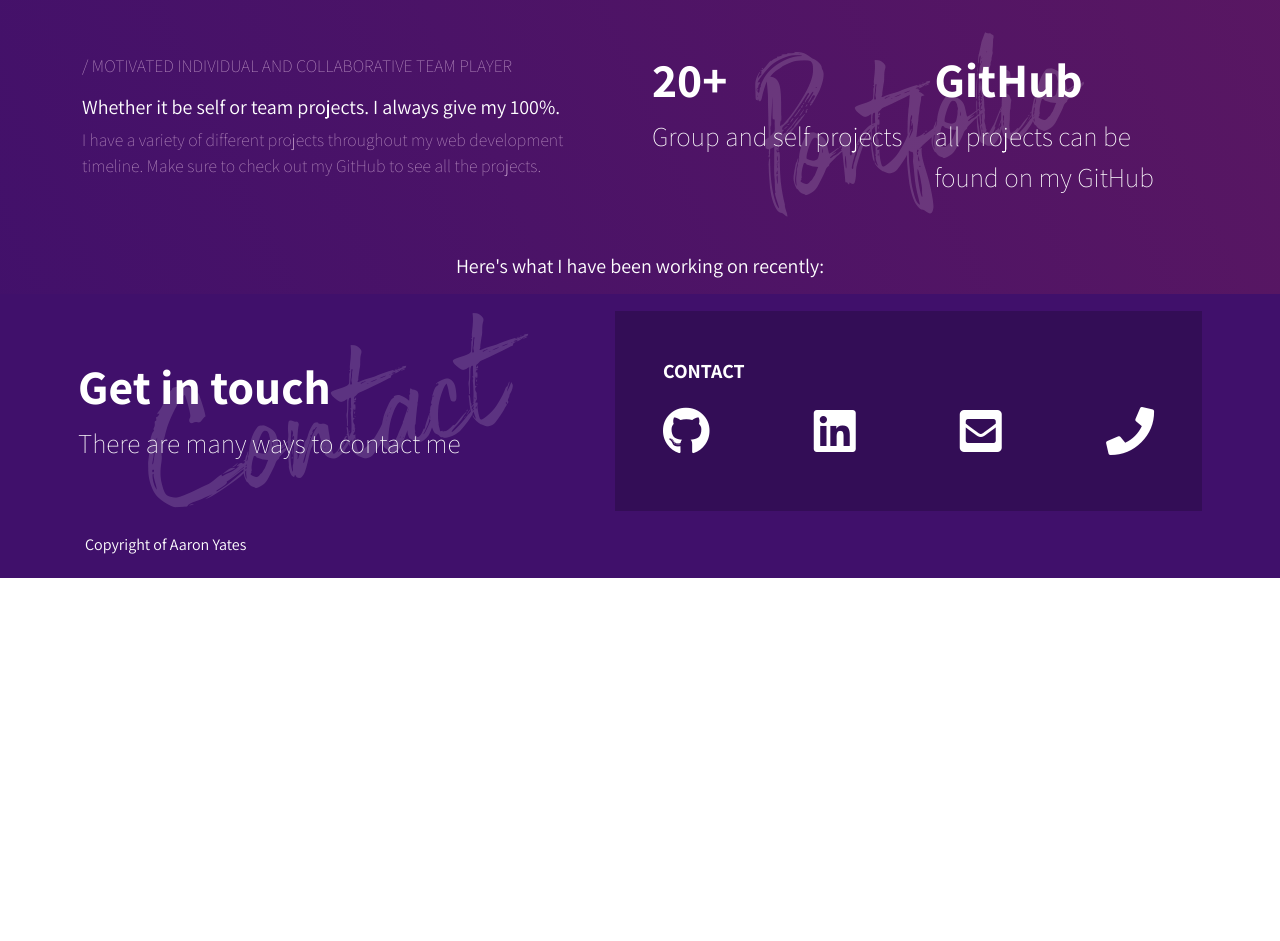
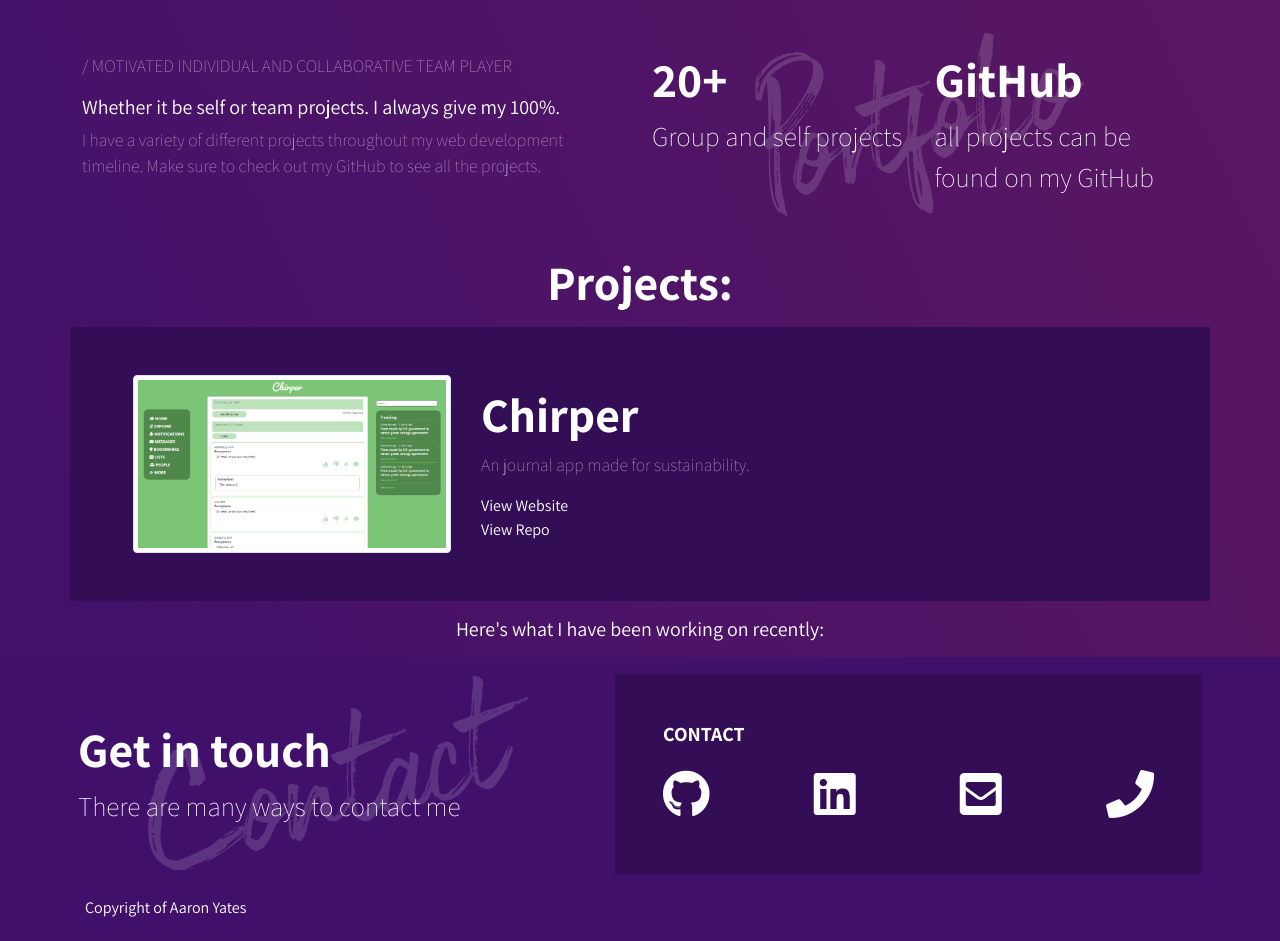
Before and after one commit to HeyAero/aaron_yates_portfolio, a website: page index.html in a window 1280 px wide. Shown: the part 1676-2617 px from the top of the page. Before the commit the page ends 2254 px from the top, so only its background shows below. Drawn offline with nearby package versions, Linux system fonts and the light colour scheme; no server answers.

Commit message:
add icon and first project to index

```diff
--- a/index.html
+++ b/index.html
@@ -9,6 +9,7 @@
     <meta charset="UTF-8" />
     <meta http-equiv="X-UA-Compatible" content="IE=edge" />
     <meta name="viewport" content="width=device-width, initial-scale=1.0" />
+    <link rel="icon" href="assets/images/me.png" />
     <link
       href="https://stackpath.bootstrapcdn.com/bootstrap/4.5.2/css/bootstrap.min.css"
       rel="stylesheet"
@@ -171,6 +172,20 @@
               </div>
             </div>
           </div>
+          <div class="projects">
+            <h4 class="text-center">Projects:</h4>
+            <div class="project-single p-5 my-3 row">
+              <div class="col-sm-4 align-self-center">
+                <img src="assets/images/chirper.png" class="img-thumbnail" />
+              </div>
+              <div class="col-sm-8 align-self-center">
+                <h4 class="project-title">Chirper</h4>
+                <p>An journal app made for sustainability.</p>
+                <a href="https://chirper-uk.netlify.app/">View Website</a>
+                <a href="https://github.com/gretaivan/chirper">View Repo</a>
+              </div>
+            </div>
+          </div>
           <h5 class="text-center">
             Here's what I have been working on recently:
           </h5>
--- a/style.css
+++ b/style.css
@@ -218,3 +218,11 @@ hr {
   color: #ff5761;
   text-decoration: none;
 }
+
+.project-single {
+  background-color: #330d56;
+}
+
+.project-single a {
+  display: block;
+}
```
Also changed, not shown: assets/images/chirper.png (added).
